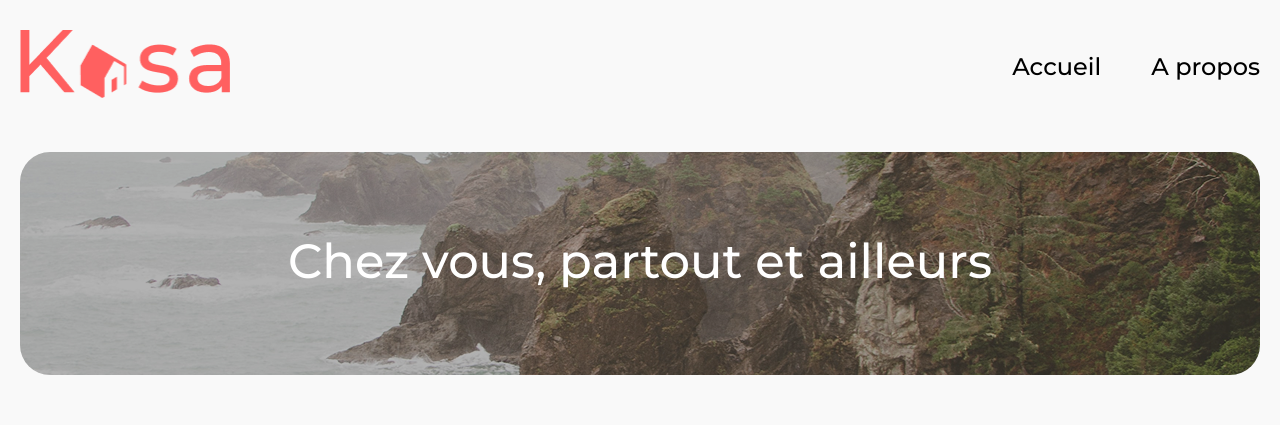
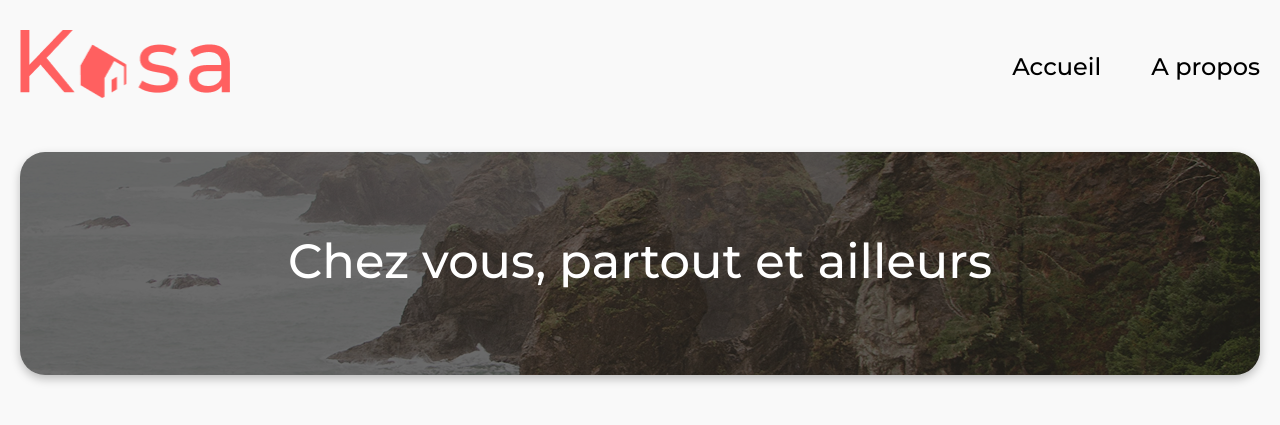
Before and after one commit to Paco-Humbert/7_Humbert_Paco_KASA_062025, a React (Vite) app: page / in a window 1280 px wide. Shown: the top 425 px of the page. Built offline with nearby package versions, Linux system fonts and the light colour scheme.

Commit message:
Builds scss

```diff
--- a/src/components/Banner/_Banner.scss
+++ b/src/components/Banner/_Banner.scss
@@ -16,12 +16,22 @@
 
     &__image {
         height: 223px;
-        border-radius: 30px;
+        border-radius: 25px;
+        box-shadow: 0px 4px 10px rgba(0, 0, 0, 0.25);
 
         @include mobile {
             height: 111px;
             width: 335px;
         }
+    }
+
+    &::after {
+        content: '';
+        position: absolute;
+        inset: 0;
+        background-color: rgba(0, 0, 0, 0.4);
+        z-index: 1;
+        border-radius: 25px;
     }
 
     &__content {
@@ -31,6 +41,7 @@
         font-size: 48px;
         color: white;
         text-align: center;
+        z-index: 2;
 
         @include tablet {
             font-size: 36px;
--- a/src/components/Cards/_Cards.scss
+++ b/src/components/Cards/_Cards.scss
@@ -8,7 +8,6 @@
     padding: 10px 0;
     width: 80%;
     max-width: 1240px;
-
     @include mobile {
         background-color: white;
         margin: 20px auto;
@@ -19,7 +18,9 @@
         display: grid;
         grid-template-columns: repeat(3, 1fr);
         justify-content: space-around;
+        background-color: $second-color;
         gap: 50px;
+        padding: 50px;
         width: 100%;
 
         @include mobile {
--- a/src/components/Collapse/_Collapse.scss
+++ b/src/components/Collapse/_Collapse.scss
@@ -19,7 +19,7 @@
         width: 1023px;
         padding: 10px 20px 10px 10px;
         background-color: $main-color;
-        border-radius: 10px;
+        border-radius: 5px;
 
         @include mobile {
             padding: 4px 6px;
```
